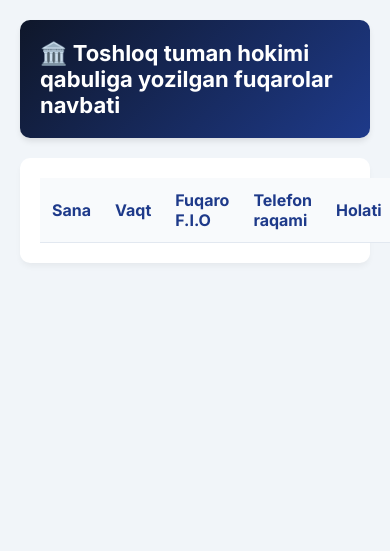
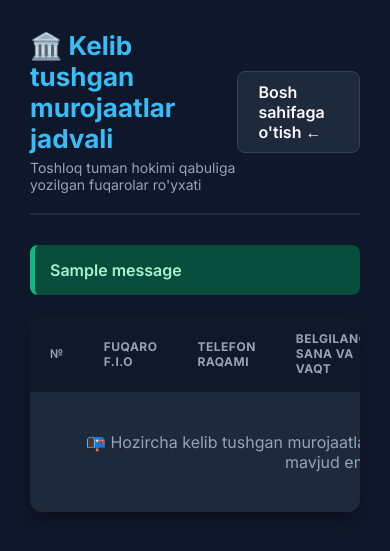
Before and after one commit to asrorxoja-10/lor_navbat, a Django app: page /dashboard/ in a window 390 px wide. Shown: the top 551 px of the page. Run offline with Django 5.2, Linux system fonts and the light colour scheme; a user stored in the database is signed in; data comes from the database, SQL or seed files in the repository; tables that the repository leaves empty hold one stand-in row (values such as "Sample post"); one stand-in notice (Sample message) is shown; lists and menus that the app fills with data are empty.

Commit message:
feat: custom responsive admin dashboard table with action buttons

```diff
--- a/appointments/templates/appointments/admin_dashboard.html
+++ b/appointments/templates/appointments/admin_dashboard.html
@@ -2,87 +2,211 @@
 <html lang="uz">
 <head>
     <meta charset="UTF-8">
-    <title>Toshloq tuman hokimi qabuli — Navbatlar jadvali</title>
+    <meta name="viewport" content="width=device-width, initial-scale=1.0">
+    <title>Toshloq tuman hokimligi | Admin Dashboard</title>
     <link href="https://fonts.googleapis.com/css2?family=Inter:wght@400;600;700&display=swap" rel="stylesheet">
     <style>
         body {
             font-family: 'Inter', sans-serif;
-            background-color: #f1f5f9;
+            background-color: #0f172a;
+            color: #f8fafc;
             margin: 0;
-            padding: 20px;
+            padding: 30px;
         }
-        .header-panel {
-            background: linear-gradient(135deg, #0f172a 0%, #1e3a8a 100%);
-            color: white;
-            padding: 20px;
-            border-radius: 10px;
+
+        .header {
+            display: flex;
+            justify-content: space-between;
+            align-items: center;
+            border-bottom: 2px solid #1e293b;
+            padding-bottom: 20px;
+            margin-bottom: 30px;
+        }
+
+        h1 {
+            margin: 0;
+            font-size: 26px;
+            color: #38bdf8;
+        }
+
+        .btn-home {
+            background-color: #1e293b;
+            color: #f8fafc;
+            padding: 10px 20px;
+            text-decoration: none;
+            border-radius: 8px;
+            font-weight: 600;
+            border: 1px solid #334155;
+            transition: 0.2s;
+        }
+        .btn-home:hover {
+            background-color: #334155;
+        }
+
+        .alert {
+            background-color: #064e3b;
+            color: #a7f3d0;
+            padding: 15px;
+            border-radius: 8px;
             margin-bottom: 20px;
-            box-shadow: 0 4px 6px -1px rgba(0, 0, 0, 0.1);
+            font-weight: 600;
+            border-left: 5px solid #10b981;
         }
-        h2 { margin: 0; font-size: 22px; }
+
         .table-container {
-            background: white;
-            padding: 20px;
-            border-radius: 10px;
-            box-shadow: 0 4px 6px -1px rgba(0, 0, 0, 0.05);
+            background: #1e293b;
+            border-radius: 12px;
+            overflow: hidden;
+            box-shadow: 0 10px 15px -3px rgba(0, 0, 0, 0.3);
         }
+
         table {
             width: 100%;
             border-collapse: collapse;
+            text-align: left;
         }
+
         th, td {
-            padding: 12px;
-            text-align: left;
-            border-bottom: 1px solid #e2e8f0;
+            padding: 16px 20px;
+            font-size: 14px;
         }
+
         th {
-            background-color: #f8fafc;
-            color: #1e3a8a;
+            background-color: #111827;
+            color: #94a3b8;
             font-weight: 700;
+            text-transform: uppercase;
+            font-size: 12px;
+            letter-spacing: 0.5px;
         }
-        .badge {
-            padding: 4px 8px;
-            border-radius: 4px;
-            font-size: 12px;
+
+        tr {
+            border-bottom: 1px solid #334155;
+        }
+
+        tr:last-child {
+            border-bottom: none;
+        }
+
+        tr:hover {
+            background-color: #24324d;
+        }
+
+        .badge-time {
+            background-color: #0369a1;
+            color: #e0f2fe;
+            padding: 6px 12px;
+            border-radius: 6px;
+            font-weight: 600;
+            font-size: 13px;
+        }
+
+        .phone-link {
+            color: #38bdf8;
+            text-decoration: none;
             font-weight: 600;
         }
-        .badge-waiting { background-color: #fef3c7; color: #d97706; }
+
+        .action-btns {
+            display: flex;
+            gap: 10px;
+        }
+
+        .btn-action {
+            padding: 8px 14px;
+            border-radius: 6px;
+            font-size: 13px;
+            font-weight: 700;
+            cursor: pointer;
+            border: none;
+            transition: 0.2s;
+            text-decoration: none;
+        }
+
+        .btn-success {
+            background-color: #16a34a;
+            color: white;
+        }
+        .btn-success:hover { background-color: #15803d; }
+
+        .btn-danger {
+            background-color: #dc2626;
+            color: white;
+        }
+        .btn-danger:hover { background-color: #b91c1c; }
+
+        .empty-state {
+            text-align: center;
+            padding: 40px;
+            color: #94a3b8;
+            font-size: 16px;
+        }
     </style>
 </head>
 <body>
-    <div class="header-panel">
-        <h2>🏛️ Toshloq tuman hokimi qabuliga yozilgan fuqarolar navbati</h2>
+
+    <div class="header">
+        <div>
+            <h1>🏛️ Kelib tushgan murojaatlar jadvali</h1>
+            <p style="margin: 5px 0 0 0; color: #94a3b8; font-size: 14px;">Toshloq tuman hokimi qabuliga yozilgan fuqarolar ro'yxati</p>
+        </div>
+        <a href="{% url 'home' %}" class="btn-home">Bosh sahifaga o'tish ←</a>
     </div>
+
+    {% if messages %}
+        {% for message in messages %}
+            <div class="alert">
+                {{ message }}
+            </div>
+        {% endfor %}
+    {% endif %}
 
     <div class="table-container">
         <table>
             <thead>
                 <tr>
-                    <th>Sana</th>
-                    <th>Vaqt</th>
+                    <th>№</th>
                     <th>Fuqaro F.I.O</th>
                     <th>Telefon raqami</th>
-                    <th>Holati</th>
+                    <th>Belgilangan sana va vaqt</th>
+                    <th>Murojaat mazmuni</th>
+                    <th>Boshqarish / Amallar</th>
                 </tr>
             </thead>
             <tbody>
-                {% for slot in slots %}
-                <tr>
-                    <td>{{ slot.date }}</td>
-                    <td>{{ slot.time }}</td>
-                    <td>{{ slot.patient_name|default:"Bo'sh (Navbat mavjud)" }}</td>
-                    <td>{{ slot.phone_number|default:"-" }}</td>
-                    <td>
-                        {% if slot.is_booked %}
-                        <span class="badge badge-waiting">Tasdiqlangan</span>
-                        {% else %}
-                        <span class="badge" style="background-color: #dcfce7; color: #15803d;">Ochiq</span>
-                        {% endif %}
-                    </td>
-                </tr>
+                {% for app in appointments %}
+                    <tr>
+                        <td style="font-weight: bold; color: #94a3b8;">{{ forloop.counter }}</td>
+                        <td style="font-weight: 600; color: #fff;">{{ app.patient_name }}</td>
+                        <td><a href="tel:{{ app.patient_phone }}" class="phone-link">📞 {{ app.patient_phone }}</a></td>
+                        <td>
+                            <span class="badge-time">
+                                {{ app.slot.date|date:"d-m-Y" }} | {{ app.slot.time|time:"H:i" }}
+                            </span>
+                        </td>
+                        <td style="color: #cbd5e1; max-width: 250px;">{{ app.complaint|default:"Yozilmagan" }}</td>
+                        <td>
+                            <div class="action-btns">
+                                <button class="btn-action btn-success" onclick="alert('Murojaat ko\'rib chiqildi deb belgilandi!')">✔️ Ko'rildi</button>
+
+                                <form method="POST" onsubmit="return confirm('Haqiqatdan ham bu navbatni o\'chirmoqchimisiz?');" style="display:inline;">
+                                    {% csrf_token %}
+                                    <input type="hidden" name="delete_id" value="{{ app.id }}">
+                                    <button type="submit" class="btn-action btn-danger">🗑️ O'chirish</button>
+                                </form>
+                            </div>
+                        </td>
+                    </tr>
+                {% empty %}
+                    <tr>
+                        <td colspan="6" class="empty-state">
+                            📭 Hozircha kelib tushgan murojaatlar yoki band qilingan navbatlar mavjud emas.
+                        </td>
+                    </tr>
                 {% endfor %}
             </tbody>
         </table>
     </div>
+
 </body>
 </html>
--- a/appointments/views.py
+++ b/appointments/views.py
@@ -93,5 +93,20 @@ def generate_new_slots_view(request):
 
 @login_required(login_url='/admin/login/')
 def admin_dashboard_view(request):
+    # Arizani o'chirish logikasi
+    if request.method == "POST" and "delete_id" in request.POST:
+        appointment_id = request.POST.get("delete_id")
+        app = get_object_or_404(Appointment, id=appointment_id)
+        # Vaqtni qaytadan bo'shatish (ixtiyoriy, agar o'chganda vaqt ochilishi kerak bo'lsa)
+        if app.slot:
+            app.slot.is_booked = False
+            app.slot.save()
+        app.delete()
+        messages.success(request, "Murojaat muvaffaqiyatli o'chirildi!")
+        return redirect('admin_dashboard')
+
+    # Arizani ko'rib chiqilgan deb belgilash logikasi (agar modelda status bo'lsa)
+    # Agar modelda status bo'lmasa, shunchaki o'chirish tugmasi ishlaydi.
+
     appointments = Appointment.objects.select_related('slot').all().order_by('slot__date', 'slot__time')
     return render(request, 'appointments/admin_dashboard.html', {'appointments': appointments})
```
Also changed, not shown: appointments/templates/appointments/home.html (+29 -16 lines).
